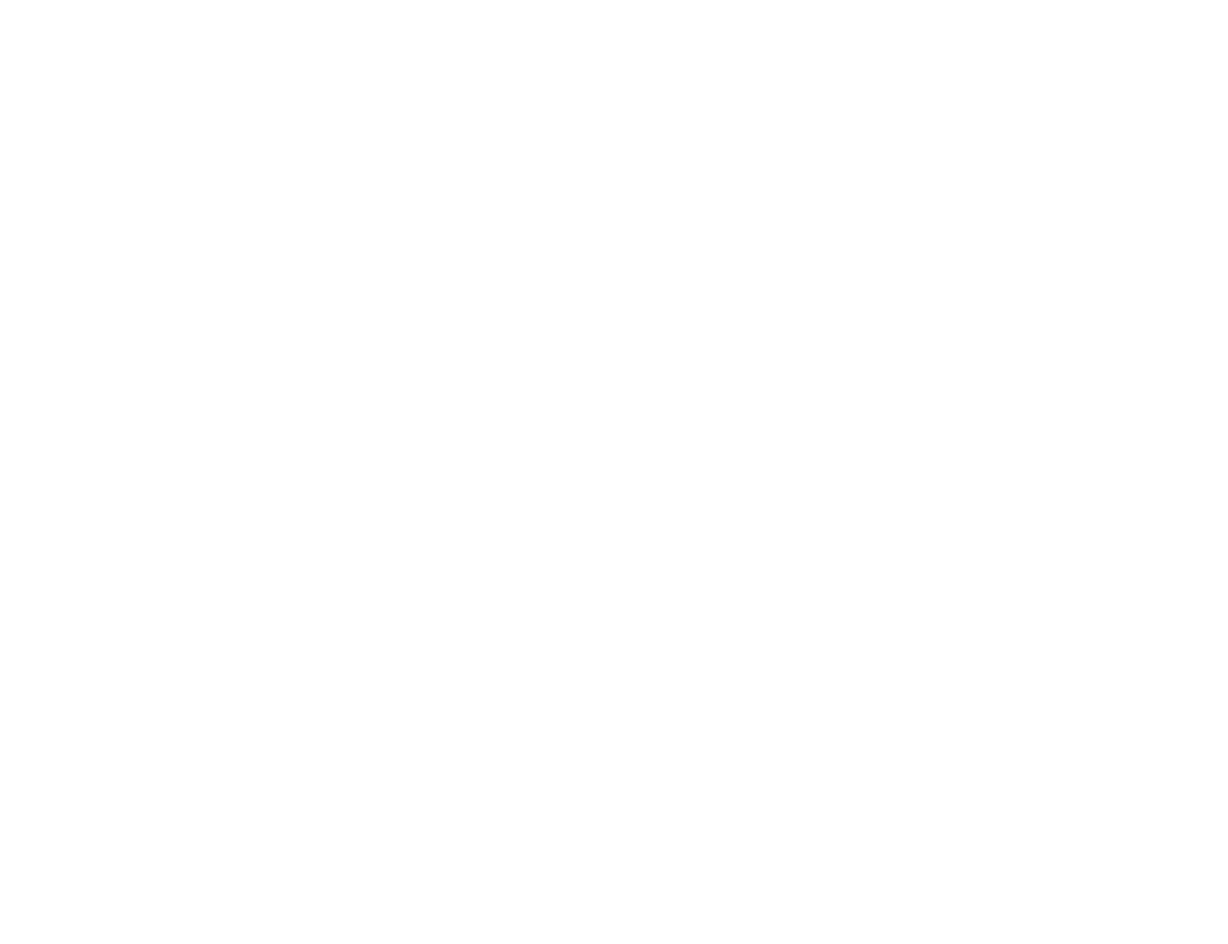
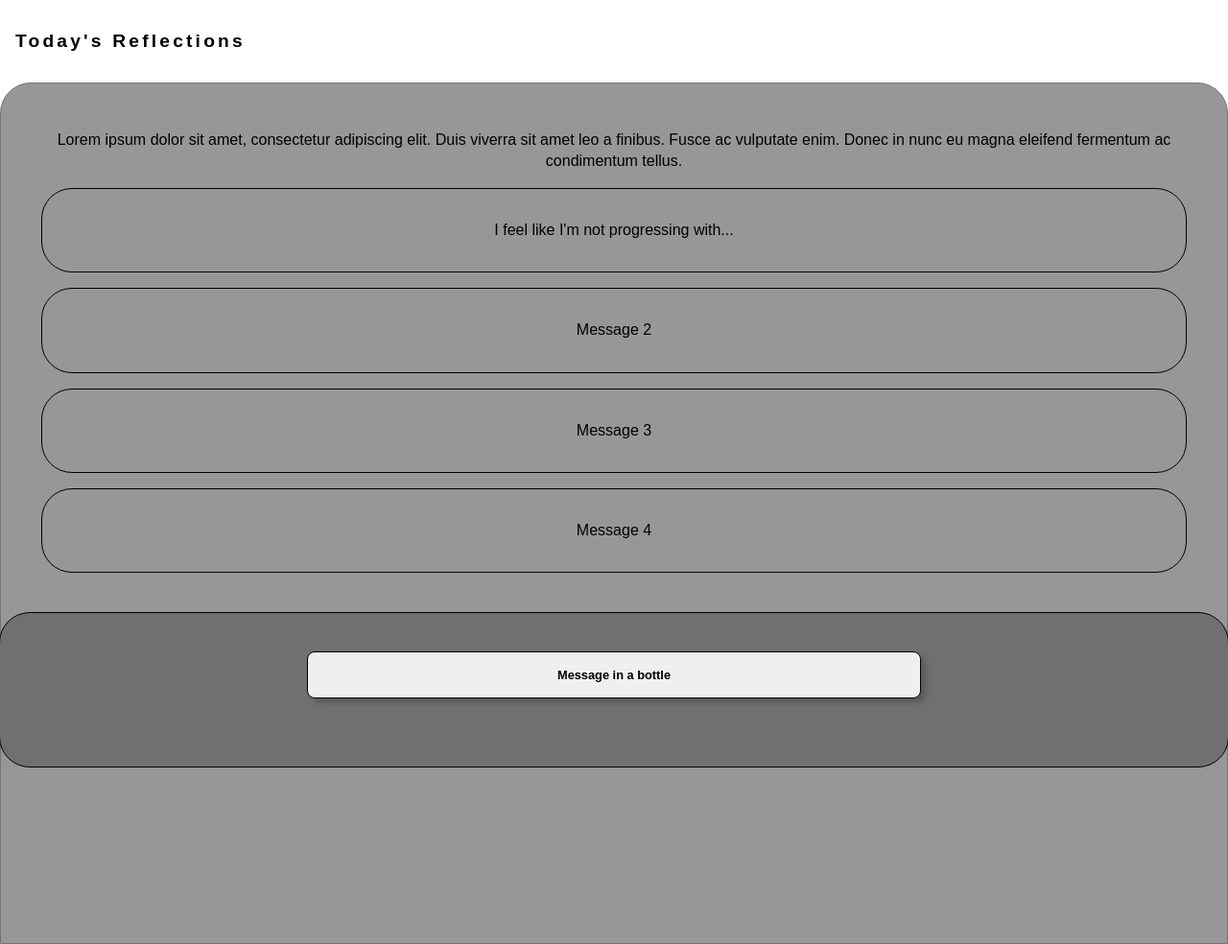
Before and after one commit to JamesAARobertson/bottledCourage, a website: page index.html in a window 1280 px wide. Shown: the whole page at 96% size. Before the commit the page ends 800 px from the top, so only its background shows below. Drawn offline with Linux system fonts and the light colour scheme.

Commit message:
frontend branch and start

```diff
--- a/app.js
+++ b/app.js
@@ -0,0 +1,8 @@
+
+// get Message in a bottle button by id
+const submitButton = document.getElementById("send-message-button");
+
+submitButton.addEventListener("click", function(){
+
+    alert("Message in a bottle clicked!")
+})
--- a/index.html
+++ b/index.html
@@ -1,14 +1,34 @@
 <!DOCTYPE html>
 <html lang="en">
 <head>
-  <meta charset="UTF-8">
-  <meta name="viewport" content="width=device-width, initial-scale=1.0">
-  <link rel="stylesheet" href="style.css">
-  <title>bottledCourage</title>
+    <meta charset="UTF-8">
+    <meta name="viewport" content="width=device-width, initial-scale=1.0">
+    <link rel="stylesheet" href="style.css">
+    <title>bottledCourage</title>
 </head>
 <body>
-  <script src="app.js">
+    <h1>Today's Reflections</h1>
 
-  </script>
+    <div class="original-message-div"><p>Lorem ipsum dolor sit amet, consectetur adipiscing elit. Duis viverra sit amet leo a finibus.
+        Fusce ac vulputate enim. Donec in nunc eu magna eleifend fermentum ac condimentum tellus.</p>
+
+        <div class="bottle-post-div"><p class="bottle-post-p"></p></div>
+
+            <div id="bottle-reply-1" class="bottle-replies-div"><p class="bottle-replies-p">I feel like I'm not progressing with...</p></div>
+            <div id="bottle-reply-2" class="bottle-replies-div"><p class="bottle-replies-p">Message 2</p></div>
+            <div id="bottle-reply-3" class="bottle-replies-div"><p class="bottle-replies-p">Message 3</p></div>
+            <div id="bottle-reply-4" class="bottle-replies-div"><p class="bottle-replies-p">Message 4</p></div>
+
+            <div id="replies-background-buffer"></div>
+
+        </div>
+
+
+    <div id="submit-container">
+    <div id="send-message-div">
+        <button type="submit" id="send-message-button">Message in a bottle</button>
+    </div>
+    </div>
+    <script src="app.js"></script>
 </body>
 </html>
--- a/style.css
+++ b/style.css
@@ -0,0 +1,111 @@
+body {
+font-family: Arial, Helvetica, sans-serif;
+max-width: 100%;
+max-height: 100%;
+margin: 0px;
+
+}
+
+h1 {
+margin-top: 1rem;
+margin-left: 1rem;
+margin-top: 2rem;
+margin-bottom: 2rem;
+font-size: 1.2rem;
+letter-spacing: 0.2rem;
+}
+
+.original-message-div {
+width: auto;
+border: 1px rgb(116, 116, 116) solid;
+border-radius: 2rem;
+border-bottom-left-radius: 0;
+border-bottom-right-radius: 0;
+padding: 1rem;
+padding-top: 3rem;
+padding-bottom: 3rem;
+text-align: center;
+height: 100vh;
+max-height: 100vh;
+background-color: #979797;
+}
+
+.bottle-replies-div{
+border: 1px black solid;
+border-radius: 2rem;
+padding: 2rem;
+text-align: center;
+max-height: 100vh;
+margin-left: 2vw;
+margin-right: 2vw;
+margin-top: 2vh;
+margin-bottom: 2vh;
+
+}
+
+#replies-background-buffer{
+    padding: 20vh;
+}
+
+p {
+    margin: auto;
+    padding: auto;
+    line-height: 1.4rem;
+}
+
+#submit-container{
+    display: flex;
+    justify-content: center;
+}
+
+#send-message-div {
+    height: 20vh;
+    max-width: 100%;
+    width: 100%;
+    border: 1px black solid;
+    border-radius: 2rem;
+    align-items: center;
+    display: flex;
+    justify-content: center;
+    background-color: #707070;
+    text-align: center;
+    position: fixed;
+    bottom: 0;
+}
+
+#send-message-button{
+    padding: 1rem;
+    max-width: 100%;
+    min-width: 50%;
+    border-radius: 0.5rem;
+    border: black 0.1rem solid;
+    box-shadow: 5px 5px 5px rgba(92, 92, 92, 50);
+    font-size: 0.8rem;
+    font-weight: 600;
+    margin-bottom: 2rem;
+    transition: background-color 0.3s ease;
+}
+
+
+
+#send-message-button:active {
+    animation: shake 1s cubic-bezier(0.36, 2.01, 0.58, 1) both;
+
+    background-color: rgb(88, 178, 168);
+}
+
+
+@keyframes shake {
+    10%, 90% {
+        transform: translateX(-2px);
+    }
+    20%, 80% {
+        transform: translateX(2px);
+    }
+    30%, 50%, 70% {
+        transform: translateX(-2px);
+    }
+    40%, 60% {
+        transform: translateX(2px);
+    }
+}
```
